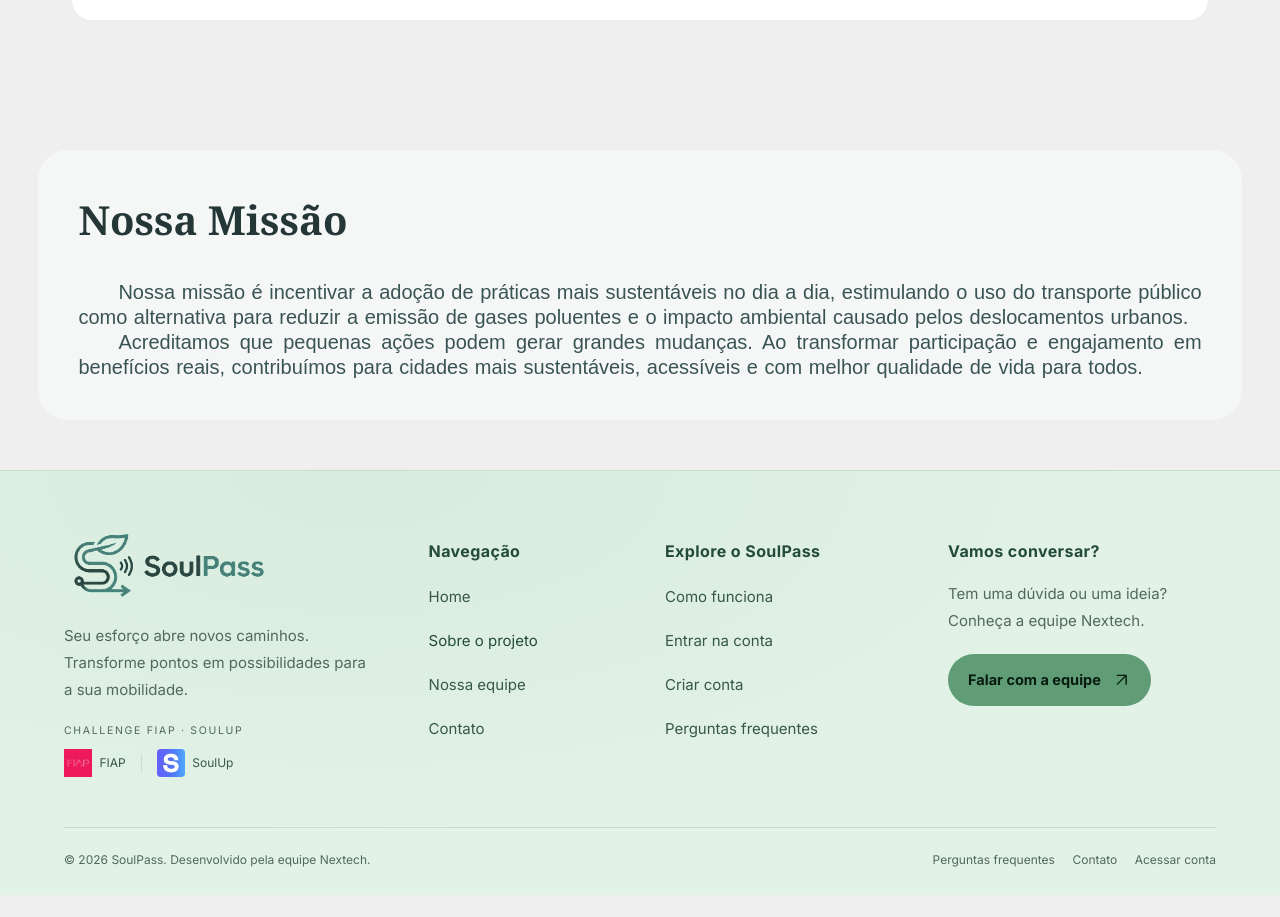
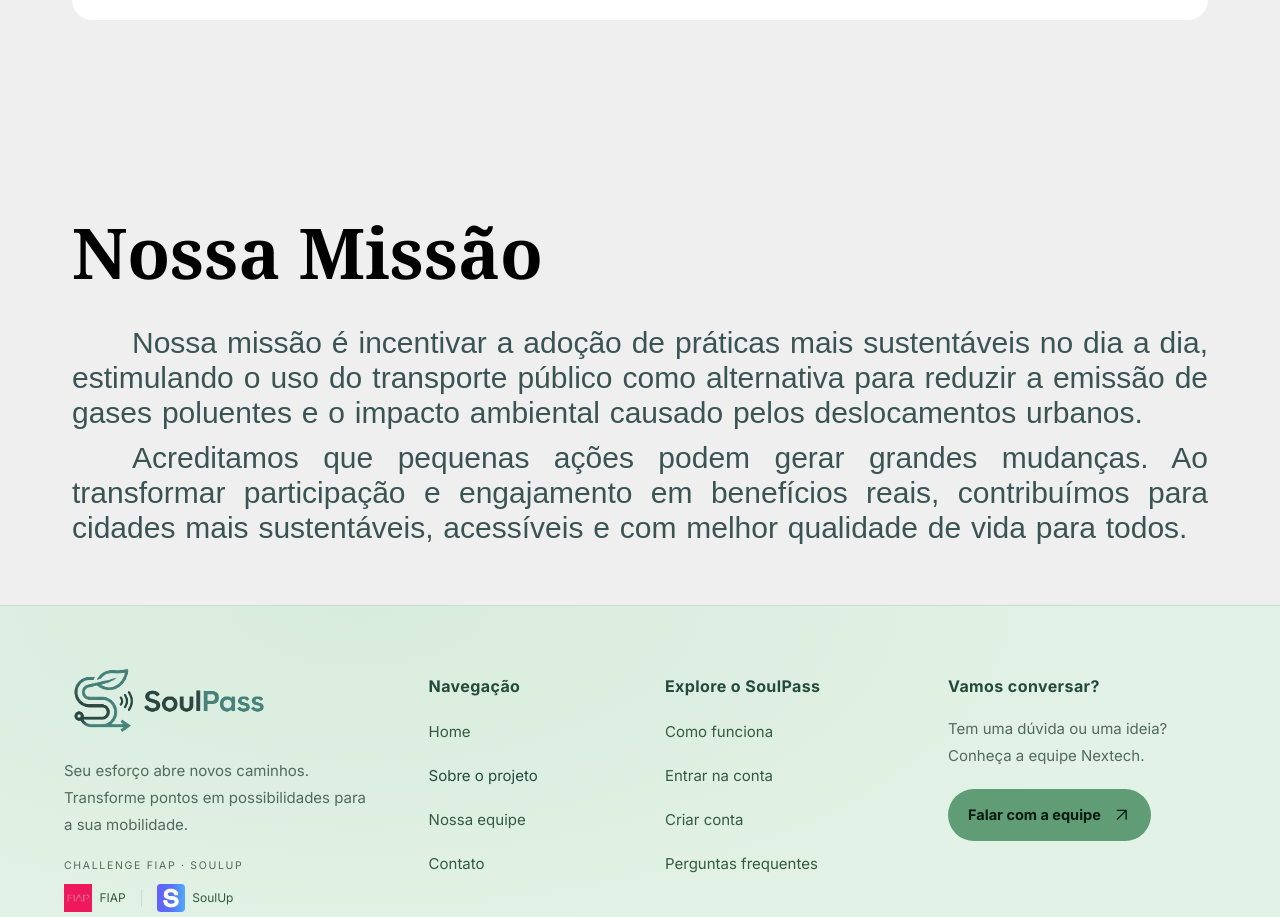
Before and after one commit to NEXT-TECH-2026/FRONT-END-DESIGN-ENGINEERING-04, a React (Vite) app: page /sobre in a window 1280 px wide. Shown: the part 5900-6817 px from the top of the page. Before the commit the page ends 6795 px from the top, so only its background shows below. Built offline with nearby package versions, Linux system fonts and the light colour scheme.

Commit message:
Feat: Ajuste na section "Nossa Missão".

```diff
--- a/src/pages/Sobre/index.tsx
+++ b/src/pages/Sobre/index.tsx
@@ -316,23 +316,21 @@ export default function Sobre(){
         </section>
 
       {/* === Seção apresentando a missão da Soul Pass === */}
-        <section className="mx-auto my-20 box-border w-[94%] rounded-[3rem] bg-[#F5F7F7] p-16 max-md:my-12 max-md:w-[95%] max-md:rounded-[2rem] max-md:p-8 max-[480px]:rounded-[1.5rem] max-[480px]:p-6">
+        <section className="mx-auto my-6 w-[calc(100%-3.2rem)] max-w-[165rem] box-border rounded-[5rem] p-10 sm:my-8 sm:w-[calc(100%-6.4rem)] sm:p-12 xl:p-16 max-md:my-12 max-[480px]:p-6">
             <div>
                 <h1
-                  className="mb-12 font-[Georgia] font-bold text-[4rem] text-[#243636] max-md:w-full max-md:mb-8 max-md:pt-0 max-md:text-[2.8rem] max-[480px]:text-[2.2rem]"
+                  className="w-full pb-8 pt-16 font-[Georgia] font-bold text-[7rem] max-md max-md max-md:text-[3.8rem] max-[480px]:text-[2.2rem]"
                 >Nossa Missão</h1>
-                <p
-                  className="w-full text-[2rem] font-['Archivo_Black',sans-serif] leading-[2.5rem] [word-spacing:1px] indent-[2em] text-justify text-[#3a5353] max-md:text-[1.6rem] max-md:leading-[2.2rem] max-md:indent-[1.2rem] max-[480px]:text-[1.4rem] max-[480px]:leading-[2rem] max-[480px]:indent-[1rem]">
-                    Nossa missão é incentivar a adoção de práticas mais sustentáveis no dia a dia, estimulando o uso do
-                    transporte público como alternativa para reduzir a emissão de gases poluentes e o impacto ambiental
-                    causado pelos deslocamentos urbanos.
-                </p>
-                <p
-                  className="w-full text-[2rem] font-['Archivo_Black',sans-serif] leading-[2.5rem] [word-spacing:1px] indent-[2em] text-justify text-[#3a5353] max-md:text-[1.6rem] max-md:leading-[2.2rem] max-md:indent-[1.2rem] max-[480px]:text-[1.4rem] max-[480px]:leading-[2rem] max-[480px]:indent-[1rem]">
-                    Acreditamos que pequenas ações podem gerar grandes mudanças. Ao transformar participação e
-                    engajamento em benefícios reais, contribuímos para cidades mais sustentáveis, acessíveis e com
-                    melhor qualidade de vida para todos.
-                </p>
+                <div className="flex-[2] space-y-4 text-[3rem] font-['Archivo_Black',sans-serif] leading-[3.5rem] [word-spacing:1.5px] indent-[2em] text-justify text-[var(--text-primary)] max-md:text-[1.6rem] max-md:leading-[2.2rem] max-md:indent-[1.2rem] max-[480px]:text-[1.4rem] max-[480px]:leading-[2rem] max-[480px]:indent-[1rem]">
+                  <p
+                    className="flex-[2] space-y-4 text-[3rem] font-['Archivo_Black',sans-serif] leading-[3.5rem] [word-spacing:1.5px] indent-[2em] text-justify text-[var(--text-primary)] max-md:text-[1.6rem] max-md:leading-[2.2rem] max-md:indent-[1.2rem] max-[480px]:text-[1.4rem] max-[480px]:leading-[2rem] max-[480px]:indent-[1rem]">
+                      Nossa missão é incentivar a adoção de práticas mais sustentáveis no dia a dia, estimulando o uso do transporte público como alternativa para reduzir a emissão de gases poluentes e o impacto ambiental causado pelos deslocamentos urbanos.
+                  </p>
+                  <p
+                    className="flex-[2] space-y-4 text-[3rem] font-['Archivo_Black',sans-serif] leading-[3.5rem] [word-spacing:1.5px] indent-[2em] text-justify text-[var(--text-primary)] max-md:text-[1.6rem] max-md:leading-[2.2rem] max-md:indent-[1.2rem] max-[480px]:text-[1.4rem] max-[480px]:leading-[2rem] max-[480px]:indent-[1rem]">
+                      Acreditamos que pequenas ações podem gerar grandes mudanças. Ao transformar participação e engajamento em benefícios reais, contribuímos para cidades mais sustentáveis, acessíveis e com melhor qualidade de vida para todos.
+                  </p>
+                </div>
             </div>
         </section>
     </>
```
